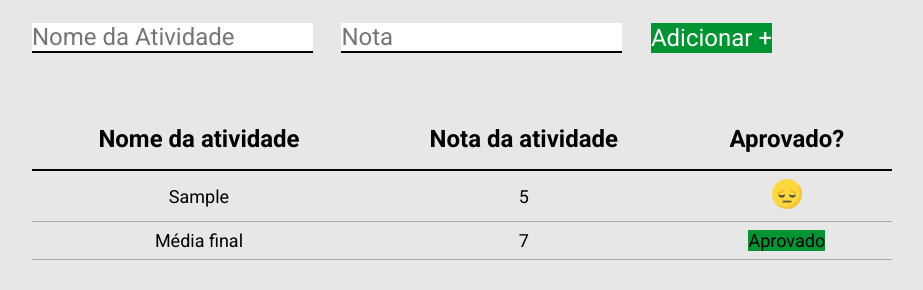
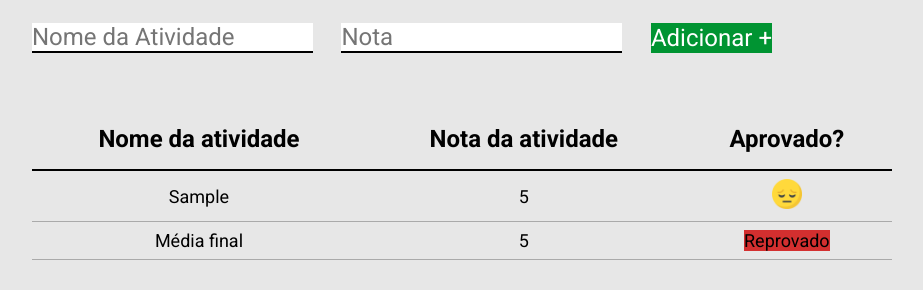
Before and after one commit to wll-machado/calculadora_media, a plain HTML site: page index.html in a window 1280 px wide. Both pictures are taken after typing "Sample", "5" into the empty fields and a click on the button "Adicionar +". Shown: the part 166-456 px from the top of the page, without its empty margins (178-1101 px from the left). Drawn offline with Linux system fonts and the light colour scheme.

Commit message:
calculando media

```diff
--- a/index.html
+++ b/index.html
@@ -31,8 +31,8 @@
             <tfoot>
                 <tr>
                     <td>Média final</td>
-                    <td>7</td>
-                    <td><span class="aprovado"> Aprovado</span></td>
+                    <td id="media-final"></td>
+                    <td id="media-resultado"><span class="aprovado"> Aprovado</span></td>
                 </tr>
             </tfoot>
         </table>
--- a/script.js
+++ b/script.js
@@ -3,11 +3,27 @@ var linhas = '';
 
 const imgAprovado = '<img src="./images/aprovado.png" alt"aprovado"/>'
 const imgReprovado = '<img src="./images/reprovado.png" alt"reprovado"/>'
+const atividades = [];
+const notas = [];
+const aprovado = '<span class="aprovado">Aprovado</span>';
+const reprovado = '<span class="reprovado">Reprovado</span>';
+
 form.addEventListener('submit', function(e) {
     e.preventDefault();
 
+    adicionarLinha();
+    atualizarTabela();
+    mediaFinal();
+    exibirMedia()
+})
+
+function adicionarLinha() {
+
     var inputNomeAtividade = document.getElementById('nome-atividade');
     var inputNotaAtividade = document.getElementById('nota-atividade');
+
+    atividades.push(inputNomeAtividade.value);
+    notas.push(parseFloat(inputNotaAtividade.value));
 
     let linha = `<tr>`;
     linha += `<td>${inputNomeAtividade.value}</td>`;
@@ -17,9 +33,28 @@ form.addEventListener('submit', function(e) {
 
     linhas += linha;
 
+    inputNotaAtividade.value = '';
+    inputNomeAtividade.value = '';
+}
+
+function atualizarTabela(){
     var corpoTabela = document.querySelector('tbody');
     corpoTabela.innerHTML = linhas;
+}
 
-    inputNotaAtividade.value = '';
-    inputNomeAtividade.value = '';
-})
+function exibirMedia(){
+    var mediaResultadoFinal = mediaFinal();
+
+    document.getElementById('media-final').innerHTML = mediaResultadoFinal;
+    document.getElementById('media-resultado').innerHTML = mediaResultadoFinal >= 7 ? aprovado: reprovado;
+}
+
+function mediaFinal(){
+    let somaDasNotas = 0;
+
+    for (let i = 0; i < notas.length; i++) {
+        somaDasNotas += notas[i];
+    }
+
+    return somaDasNotas / notas.length;
+}
```
